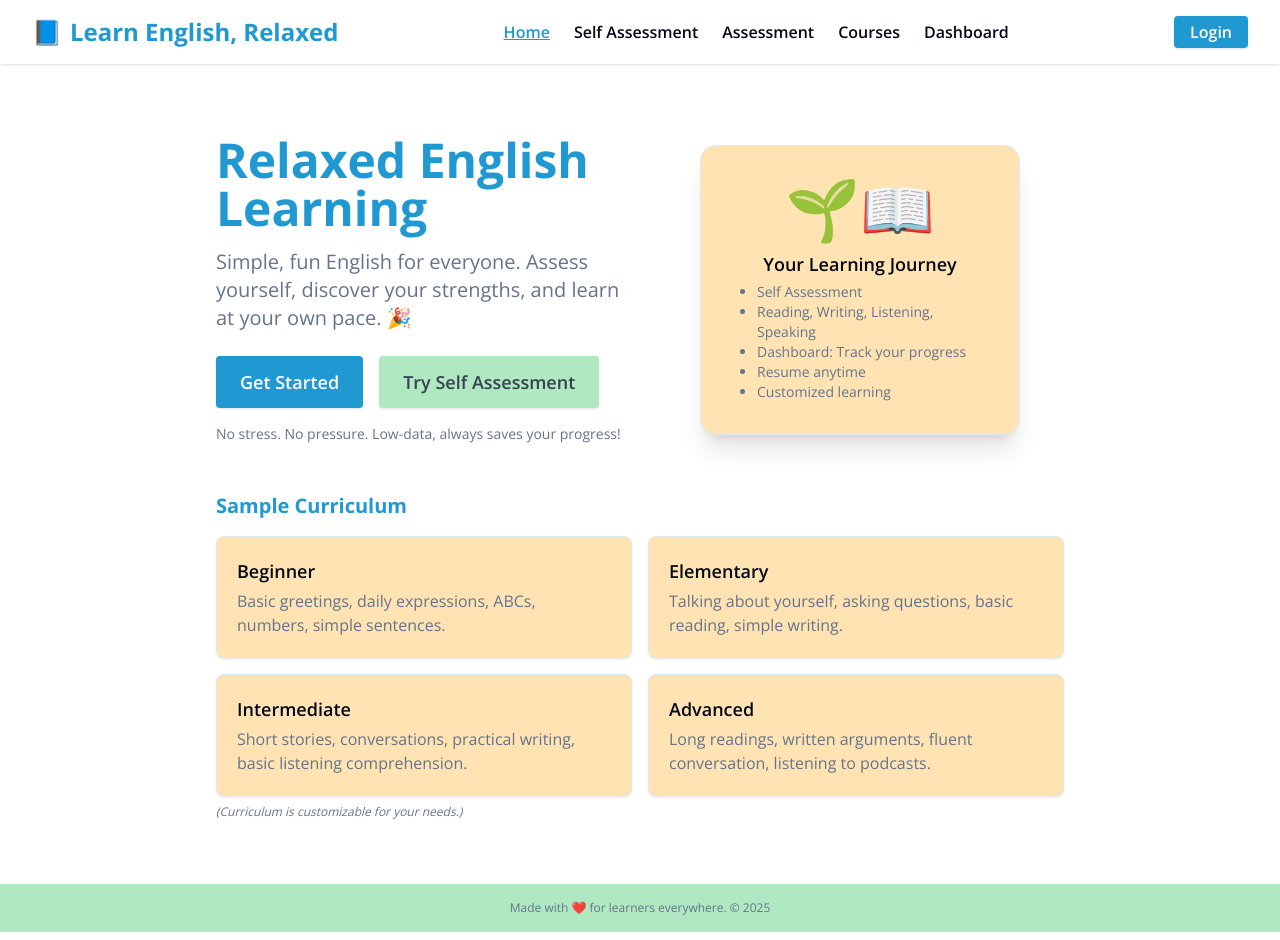
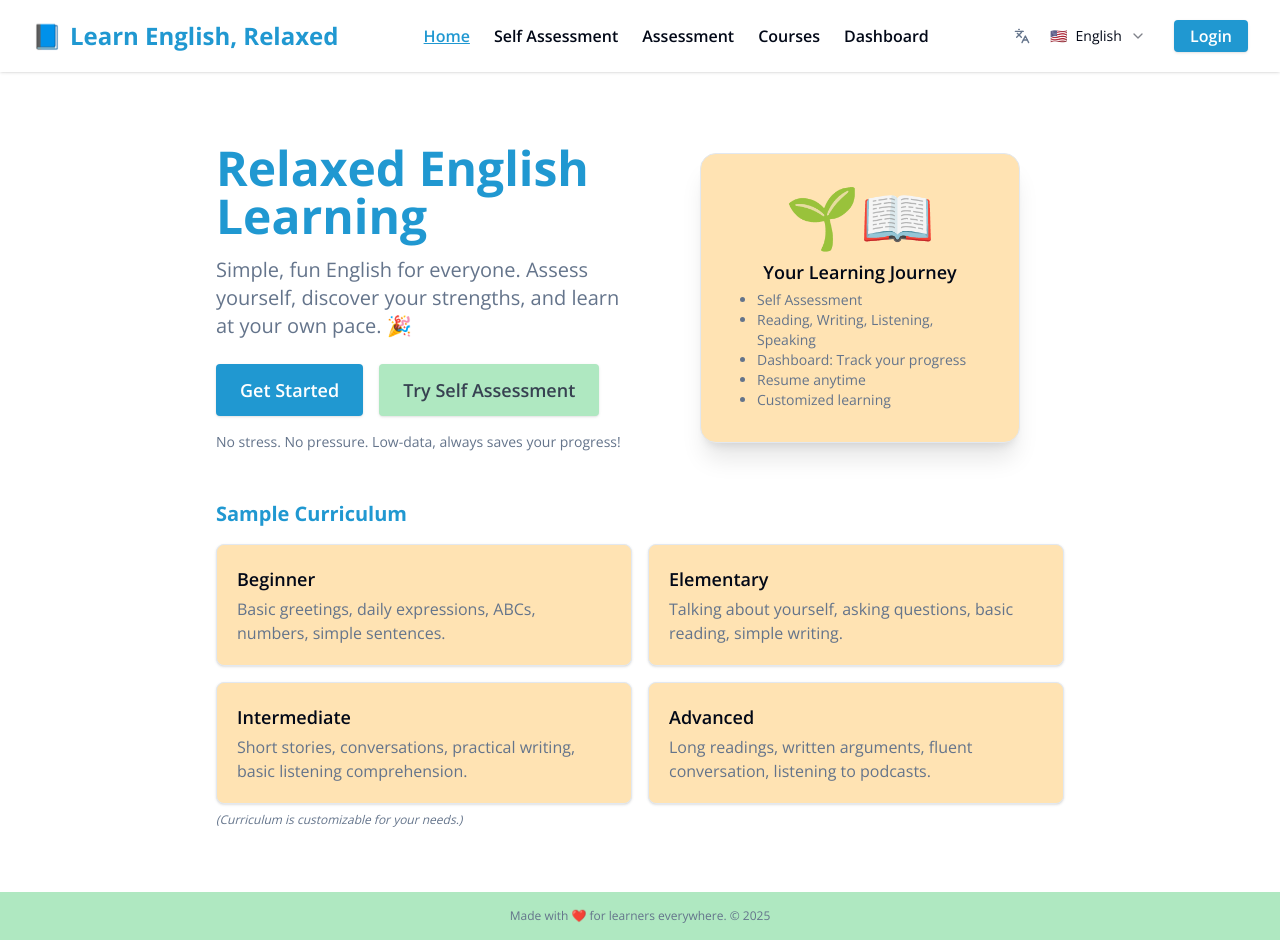
Before and after one commit to 0x-wzw/engage-english-journey, a React (Vite) app: page / in a window 1280 px wide. Built offline with nearby package versions, Linux system fonts and the light colour scheme.

Commit message:
Add language toggle
Implement language selection using a toggle component.

```diff
--- /dev/null
+++ b/src/components/LanguageToggle.tsx
@@ -0,0 +1,61 @@
+
+import { useState } from "react";
+import { Languages } from "lucide-react";
+import {
+  Select,
+  SelectContent,
+  SelectItem,
+  SelectTrigger,
+  SelectValue,
+} from "@/components/ui/select";
+
+const languages = [
+  { code: "en", name: "English", flag: "🇺🇸" },
+  { code: "es", name: "Español", flag: "🇪🇸" },
+  { code: "fr", name: "Français", flag: "🇫🇷" },
+  { code: "de", name: "Deutsch", flag: "🇩🇪" },
+  { code: "it", name: "Italiano", flag: "🇮🇹" },
+  { code: "pt", name: "Português", flag: "🇵🇹" },
+  { code: "zh", name: "中文", flag: "🇨🇳" },
+  { code: "ja", name: "日本語", flag: "🇯🇵" },
+];
+
+const LanguageToggle = () => {
+  const [selectedLanguage, setSelectedLanguage] = useState("en");
+
+  const handleLanguageChange = (languageCode: string) => {
+    setSelectedLanguage(languageCode);
+    // Here you would typically integrate with your i18n library
+    console.log(`Language changed to: ${languageCode}`);
+  };
+
+  const currentLanguage = languages.find(lang => lang.code === selectedLanguage);
+
+  return (
+    <div className="flex items-center gap-2">
+      <Languages className="w-4 h-4 text-muted-foreground" />
+      <Select value={selectedLanguage} onValueChange={handleLanguageChange}>
+        <SelectTrigger className="w-auto min-w-[120px] border-none shadow-none focus:ring-0">
+          <SelectValue>
+            <div className="flex items-center gap-2">
+              <span>{currentLanguage?.flag}</span>
+              <span className="hidden sm:inline">{currentLanguage?.name}</span>
+            </div>
+          </SelectValue>
+        </SelectTrigger>
+        <SelectContent>
+          {languages.map((language) => (
+            <SelectItem key={language.code} value={language.code}>
+              <div className="flex items-center gap-2">
+                <span>{language.flag}</span>
+                <span>{language.name}</span>
+              </div>
+            </SelectItem>
+          ))}
+        </SelectContent>
+      </Select>
+    </div>
+  );
+};
+
+export default LanguageToggle;
--- a/src/components/Layout.tsx
+++ b/src/components/Layout.tsx
@@ -1,7 +1,6 @@
-
 import { Link, useLocation, useNavigate } from "react-router-dom";
 import { useAuth } from "@/hooks/useAuth";
-import { supabase } from "@/integrations/supabase/client"; // FIX: import supabase
+import { supabase } from "@/integrations/supabase/client";
 import {
   DropdownMenu,
   DropdownMenuTrigger,
@@ -12,6 +11,7 @@ import {
 } from "@/components/ui/dropdown-menu";
 import { LogOut } from "lucide-react";
 import { useState, useEffect } from "react";
+import LanguageToggle from "./LanguageToggle";
 
 const navItems = [
   { name: "Home", to: "/" },
@@ -95,6 +95,8 @@ const Layout = ({ children }: { children: React.ReactNode }) => {
             </Link>
           )}
         </nav>
+        <div className="flex items-center gap-4">
+          <LanguageToggle />
           {/* Auth button or menu */}
           {loading ? (
             <span className="text-base text-muted-foreground px-4 py-1 rounded animate-pulse">Loading...</span>
@@ -127,6 +129,7 @@ const Layout = ({ children }: { children: React.ReactNode }) => {
               Login
             </Link>
           )}
+        </div>
       </header>
       <main className="flex-1 max-w-4xl mx-auto w-full p-6">{children}</main>
       <footer className="text-center text-xs text-muted-foreground py-4 bg-secondary">
--- a/src/integrations/supabase/types.ts
+++ b/src/integrations/supabase/types.ts
@@ -37,18 +37,21 @@ export type Database = {
         Row: {
           created_at: string | null
           id: string
+          name: string
           role: Database["public"]["Enums"]["app_role"]
           user_id: string
         }
         Insert: {
           created_at?: string | null
           id?: string
+          name?: string
           role: Database["public"]["Enums"]["app_role"]
-          user_id: string
+          user_id?: string
         }
         Update: {
           created_at?: string | null
           id?: string
+          name?: string
           role?: Database["public"]["Enums"]["app_role"]
           user_id?: string
         }
@@ -60,10 +63,10 @@ export type Database = {
     }
     Functions: {
       has_role: {
-        Args: {
-          _user_id: string
-          _role: Database["public"]["Enums"]["app_role"]
-        }
+        Args:
+          | { _user_id: string; _role: Database["public"]["Enums"]["app_role"] }
+          | { _user_id: string; _role: string }
+          | { user_id: number; role_name: string }
         Returns: boolean
       }
     }
```
Lines whose indentation alone changed are shown as unchanged.
